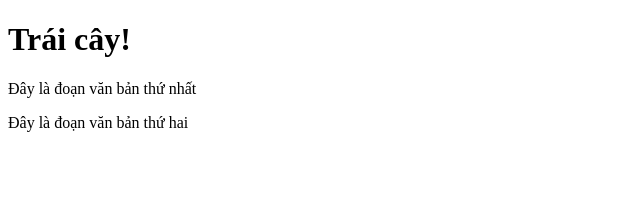
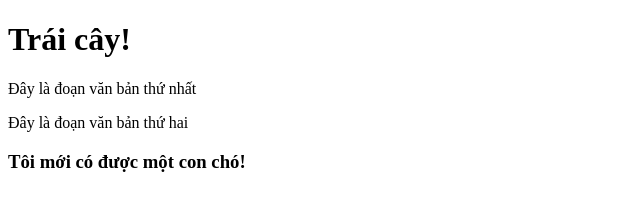
Before and after one commit to laidangkhoa180-hue/T-web-BK, a plain HTML site: page index.html in a window 1280 px wide. Shown: the whole page, without its empty margins (0-640 px from the left). Drawn offline with Linux system fonts and the light colour scheme.

Commit message:
Update index.html

```diff
--- a/index.html
+++ b/index.html
@@ -9,5 +9,6 @@
     <h1>Trái cây!</h1>
     <p>Đây là đoạn văn bản thứ nhất</p>
     <p>Đây là đoạn văn bản thứ hai</p>
+    <h3>Tôi mới có được một con chó!</h3>
 </body>
 </html>
```
